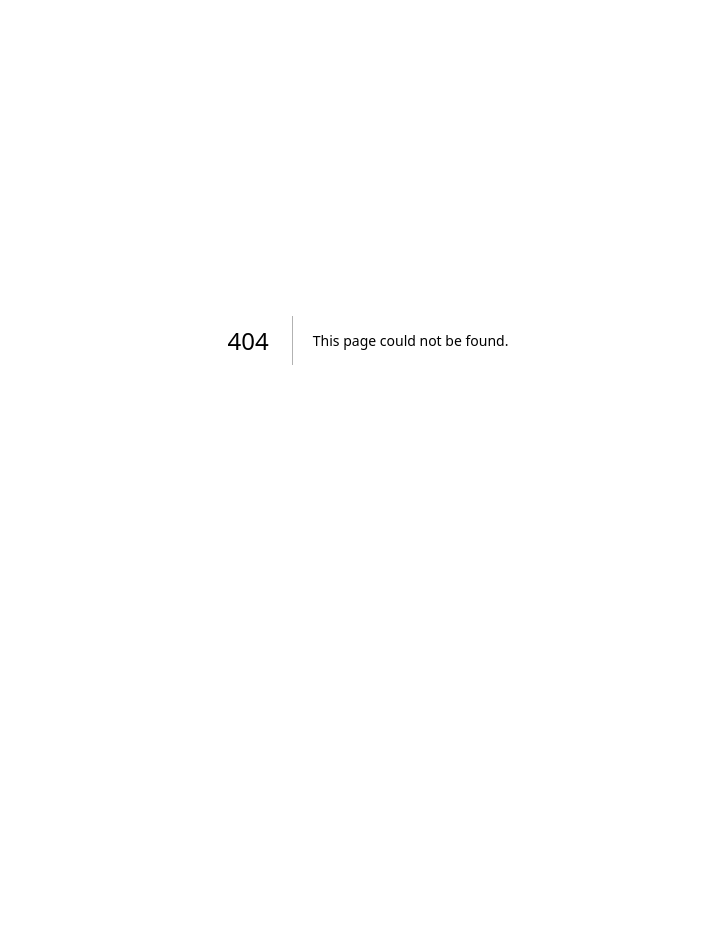
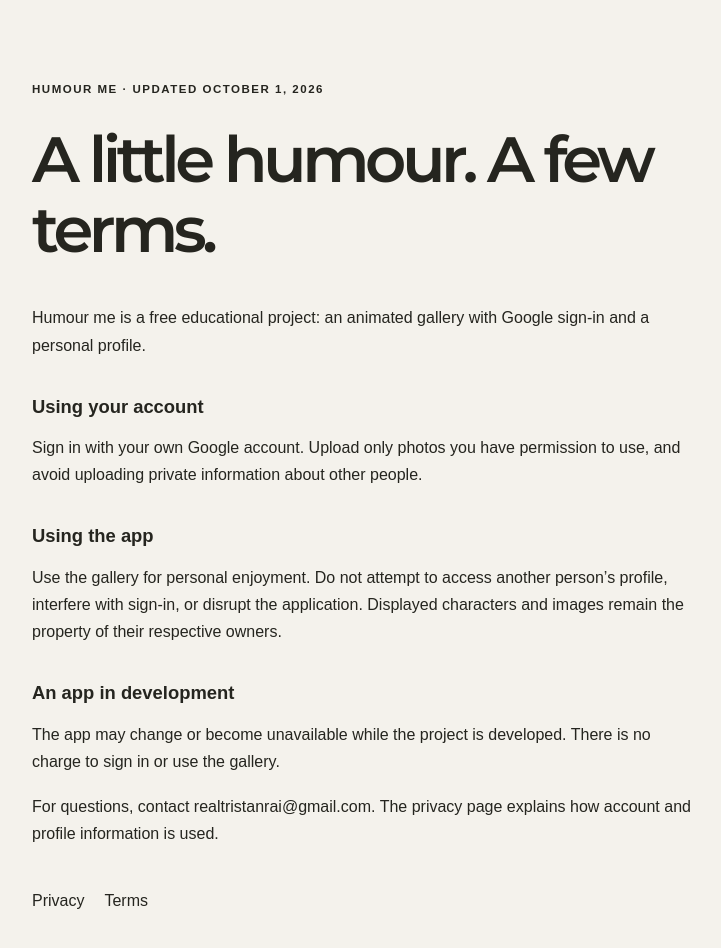
Before and after one commit to siriusblanck/tristans-humor, a Next.js app: page /terms in a window 1280 px wide. Before the commit this address had no page. Shown: the part 60-1008 px from the top of the page, without its empty margins (272-993 px from the left). Before the commit the page ends 800 px from the top, so only its background shows below. Built offline with nearby package versions, Linux system fonts and the light colour scheme.

Commit message:
Add public app information for Google OAuth

```diff
--- a/src/app/globals.css
+++ b/src/app/globals.css
@@ -82,6 +82,31 @@ button:disabled {
 
 .landing-ellipsis {
   letter-spacing: 0;
+}
+
+.landing-details {
+  animation: corner-reveal 850ms 950ms cubic-bezier(0.22, 1, 0.36, 1) both;
+  bottom: clamp(32px, 5vw, 72px);
+  color: #66665a;
+  font-size: 0.75rem;
+  left: clamp(24px, 4vw, 64px);
+  line-height: 1.6;
+  max-width: 240px;
+  position: absolute;
+}
+
+.landing-details p {
+  margin: 0 0 12px;
+}
+
+.landing-details nav,
+.public-info nav {
+  display: flex;
+  gap: 20px;
+}
+
+.landing-details a {
+  text-underline-offset: 3px;
 }
 
 .sign-in-corner {
@@ -184,6 +209,36 @@ button:disabled {
   padding: 0;
   text-decoration: underline;
   text-underline-offset: 5px;
+}
+
+.public-info {
+  line-height: 1.7;
+  margin: 0 auto;
+  max-width: 720px;
+  padding: 64px 24px 80px;
+}
+
+.public-info h1 {
+  font-family: var(--font-montserrat), Arial, sans-serif;
+  font-size: clamp(2.4rem, 6vw, 4rem);
+  font-weight: 600;
+  letter-spacing: -0.07em;
+  line-height: 1.1;
+  margin: 24px 0 40px;
+}
+
+.public-info h2 {
+  font-size: 1.15rem;
+  font-weight: 600;
+  margin: 32px 0 12px;
+}
+
+.public-info p {
+  margin: 0 0 18px;
+}
+
+.public-info nav {
+  margin-top: 40px;
 }
 
 .gallery-page .page-shell {
@@ -637,6 +692,11 @@ button:disabled {
     padding: 5px;
   }
 
+  .landing-details {
+    margin-top: 24px;
+    position: static;
+  }
+
   .account-nav {
     gap: 12px;
     min-height: 68px;
@@ -723,7 +783,8 @@ button:disabled {
   }
 
   .landing-wordmark > span,
-  .sign-in-corner {
+  .sign-in-corner,
+  .landing-details {
     animation: none;
   }
 }
--- /dev/null
+++ b/src/app/privacy/page.tsx
@@ -0,0 +1,21 @@
+import type { Metadata } from "next";
+import PublicInfo from "@/app/public-info";
+
+export const metadata: Metadata = { title: "Privacy · Humour me" };
+
+export default function PrivacyPage() {
+  return (
+    <PublicInfo title="Your profile. Your privacy.">
+      <p>Humour me is an animated character gallery. Google sign-in lets you enter the gallery and keep a personal profile.</p>
+      <h2>Information used by the app</h2>
+      <p>When you sign in, Google provides your account identifier, email address, and basic profile information to our authentication service, Supabase. This may include your Google display name and profile photo URL. We use this information to identify your account and maintain your sign-in session.</p>
+      <p>Your profile stores the first and last names you enter and, if you choose to upload a photo, a reference to that photo. The app requests basic sign-in information from Google.</p>
+      <h2>Storage and access</h2>
+      <p>Supabase stores account and profile records. Uploaded photos are kept in private file storage, and the app displays them through temporary links. Profile access is restricted to the signed-in owner. Authorized app operators can maintain account records.</p>
+      <p>Vercel hosts the app. Requests and technical logs are processed to serve the application. Session cookies keep you signed in. The app does not include advertising trackers or a feature that sells your profile information.</p>
+      <h2>Your choices</h2>
+      <p>You can change your names and replace your photo in Profile, or sign out to end the session in this browser. Uploading a photo is optional.</p>
+      <p>For questions or to request deletion of your account and uploaded photo, contact <a href="mailto:realtristanrai@gmail.com">realtristanrai@gmail.com</a>.</p>
+    </PublicInfo>
+  );
+}
--- /dev/null
+++ b/src/app/public-info.tsx
@@ -0,0 +1,22 @@
+import Link from "next/link";
+import type { ReactNode } from "react";
+
+export default function PublicInfo({ title, children }: { title: string; children: ReactNode }) {
+  return (
+    <>
+      <header className="account-nav">
+        <Link className="account-wordmark" href="/">Humour me<span>...</span></Link>
+        <Link href="/">Sign in</Link>
+      </header>
+      <main className="public-info">
+        <p className="eyebrow">Humour me · Updated October 1, 2026</p>
+        <h1>{title}</h1>
+        {children}
+        <nav aria-label="App information">
+          <Link href="/privacy">Privacy</Link>
+          <Link href="/terms">Terms</Link>
+        </nav>
+      </main>
+    </>
+  );
+}
--- a/src/app/sign-in-screen.tsx
+++ b/src/app/sign-in-screen.tsx
@@ -1,6 +1,7 @@
 "use client";
 
 import { useState } from "react";
+import Link from "next/link";
 import { createClient } from "@/lib/supabase/client";
 
 export default function SignInScreen({ message }: { message?: string }) {
@@ -31,6 +32,14 @@ export default function SignInScreen({ message }: { message?: string }) {
         <span>Humour</span>{" "}<span>me<span className="landing-ellipsis">...</span></span>
       </h1>
 
+      <footer className="landing-details">
+        <p>An animated gallery of characters, with a profile of your own.</p>
+        <nav aria-label="App information">
+          <Link href="/privacy">Privacy</Link>
+          <Link href="/terms">Terms</Link>
+        </nav>
+      </footer>
+
       <div className="sign-in-corner">
         <button
           className="sign-in-link"
--- /dev/null
+++ b/src/app/terms/page.tsx
@@ -0,0 +1,19 @@
+import type { Metadata } from "next";
+import PublicInfo from "@/app/public-info";
+
+export const metadata: Metadata = { title: "Terms · Humour me" };
+
+export default function TermsPage() {
+  return (
+    <PublicInfo title="A little humour. A few terms.">
+      <p>Humour me is a free educational project: an animated gallery with Google sign-in and a personal profile.</p>
+      <h2>Using your account</h2>
+      <p>Sign in with your own Google account. Upload only photos you have permission to use, and avoid uploading private information about other people.</p>
+      <h2>Using the app</h2>
+      <p>Use the gallery for personal enjoyment. Do not attempt to access another person’s profile, interfere with sign-in, or disrupt the application. Displayed characters and images remain the property of their respective owners.</p>
+      <h2>An app in development</h2>
+      <p>The app may change or become unavailable while the project is developed. There is no charge to sign in or use the gallery.</p>
+      <p>For questions, contact <a href="mailto:realtristanrai@gmail.com">realtristanrai@gmail.com</a>. The privacy page explains how account and profile information is used.</p>
+    </PublicInfo>
+  );
+}
```
Also changed, not shown: 1 other file (tests, documents, lock files or other folders).
